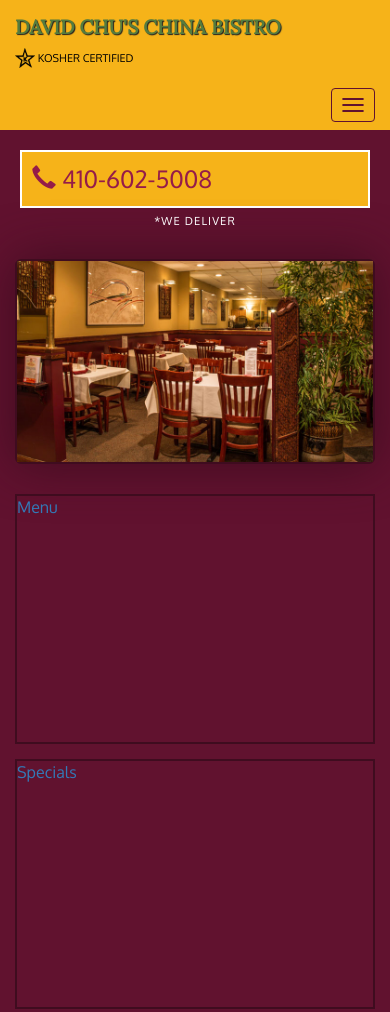
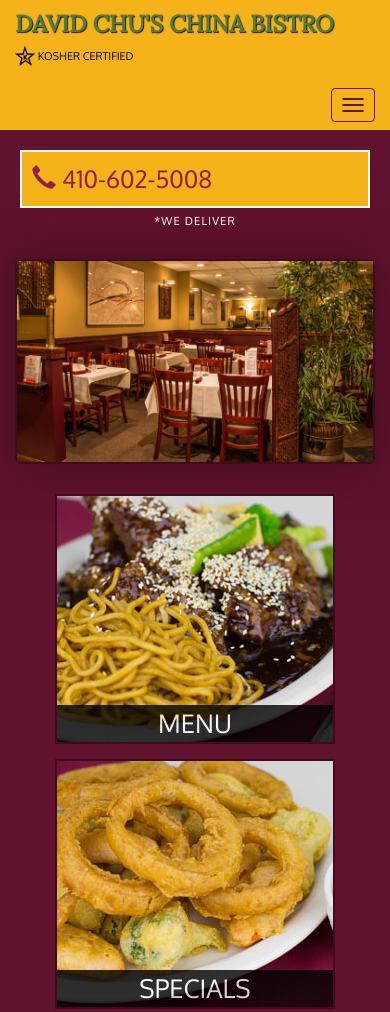
Before and after one commit to Takhine/coursera-restaurant, a plain HTML site: page index.html in a window 390 px wide. Shown: the top 1012 px of the page. Drawn offline with Linux system fonts and the light colour scheme.

Commit message:
Navigation Tiles made responsive

```diff
--- a/css/styles.css
+++ b/css/styles.css
@@ -91,7 +91,26 @@ body{
 #menu-tile:hover,#specials-tile:hover,#map-tile:hover{
 	box-shadow: 0 1px 5px 1px #ccc;
 }
-
+#menu-tile{
+	background: url('../images/menu-tile.jpg') no-repeat;
+	background-position: center;
+}
+#specials-tile{
+	background: url('../images/specials-tile.jpg') no-repeat;
+	background-position: center;
+}
+#menu-tile span, #specials-tile span, #map-tile span{
+	position: absolute;
+	bottom: 0;
+	right: 0;
+	width: 100%;
+	text-align: center;
+	font-size: 1.6em;
+	text-transform: uppercase;
+	background-color: #000;
+	color: #fff;
+	opacity: .8;
+}
 /********Large Devices Only********/
 @media(min-width: 1200px){
 .container .jumbotron{
@@ -163,4 +182,20 @@ body{
   	margin-top: 30px;
   	padding:0;
   }
+  #menu-tile, #specials-tile{
+  	width: 360px;
+  	margin:0 auto 15px;
+  }
 }
+
+/********Super Extra Small Devices Only (Eg: Iphone4)********/
+@media(max-width: 479px){
+	.navbar-brand h1{
+		padding-top: 5px;
+		font-size: 6vw;
+	}
+	#menu-tile, #specials-tile{
+		width: 280px;
+		margin: 0 auto 15px;
+	}
+}
--- a/index.html
+++ b/index.html
@@ -81,9 +81,9 @@
 			<a href="single-category.html"><div id="specials-tile"><span>Specials</span></div></a>
 		</div>
 		<div class="col-md-4 col-sm-12 col-xs-12">
-			<a href="" target="_blank">
+			<a href="https://www.google.com/maps/place/David+Chu's+China+Bistro/@39.3635874,-76.7138622,17z/data=!4m6!1m3!3m2!1s0x89c81a14e7817803:0xab20a0e99daa17ea!2sDavid+Chu's+China+Bistro!3m1!1s0x89c81a14e7817803:0xab20a0e99daa17ea" target="_blank">
 				<div id="map-tile">
-
+					<iframe src="https://www.google.com/maps/embed?pb=!1m18!1m12!1m3!1d3084.675372390488!2d-76.71386218529199!3d39.3635874269356!2m3!1f0!2f0!3f0!3m2!1i1024!2i768!4f13.1!3m3!1m2!1s0x89c81a14e7817803%3A0xab20a0e99daa17ea!2sDavid+Chu&#39;s+China+Bistro!5e0!3m2!1sen!2sus!4v1452824864156" width="100%" height="250" frameborder="0" style="border:0" allowfullscreen></iframe>
 					<span>Map</span>
 				</div></a>
 		</div>
```
